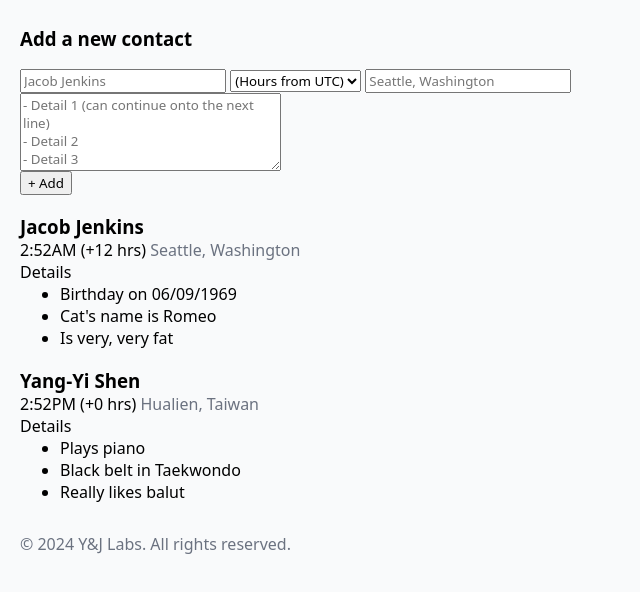
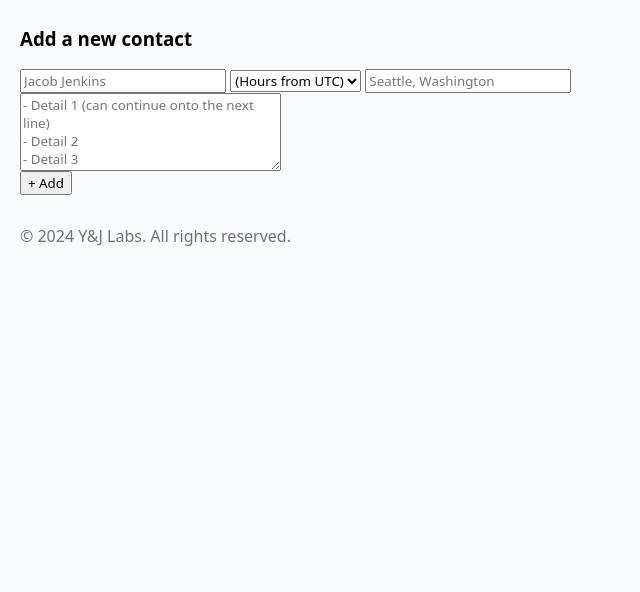
Before and after one commit to yandjlabs/contacts-ptz, a website built with Vite: page src/renderer/index.html in a window 1280 px wide. Shown: the part 78-670 px from the top of the page, without its empty margins (0-640 px from the left). Built offline with nearby package versions, Linux system fonts and the light colour scheme.

Commit message:
feat: remove placeholder contacts

```diff
--- a/src/renderer/index.html
+++ b/src/renderer/index.html
@@ -47,30 +47,11 @@
 				<option value="-12">-12 hrs</option>
 			</select>
 			<input class="newcontact-location" type="text" placeholder="Seattle, Washington" required>
-			<textarea class="newcontact-details" rows="4" cols="30" placeholder="- Detail 1 (can continue onto the next line)&#10;- Detail 2&#10;- Detail 3"></textarea>
+			<textarea class="newcontact-details" rows="4" cols="30"
+				placeholder="- Detail 1 (can continue onto the next line)&#10;- Detail 2&#10;- Detail 3"></textarea>
 			<button type="submit">+ Add</button>
 		</form>
-		<div class="contact">
-			<h3 class="contact-name">Jacob Jenkins</h3>
-			<span class="contact-timezone">2:52AM (+12 hrs)</span>
-			<span class="contact-location">Seattle, Washington</span>
-			<p class="contact-details-label">Details</p>
-			<ul class="contact-details-list">
-				<li class="contact-details-list-item">Birthday on 06/09/1969</li>
-				<li class="contact-details-list-item">Cat's name is Romeo</li>
-				<li class="contact-details-list-item">Is very, very fat</li>
-			</ul>
-		</div>
-		<div class="contact">
-			<h3 class="contact-name">Yang-Yi Shen</h3>
-			<span class="contact-timezone">2:52PM (+0 hrs)</span>
-			<span class="contact-location">Hualien, Taiwan</span>
-			<p class="contact-details-label">Details</p>
-			<ul class="contact-details-list">
-				<li class="contact-details-list-item">Plays piano</li>
-				<li class="contact-details-list-item">Black belt in Taekwondo</li>
-				<li class="contact-details-list-item">Really likes balut</li>
-			</ul>
+		<div class="contacts">
 		</div>
 	</main>
 
```
